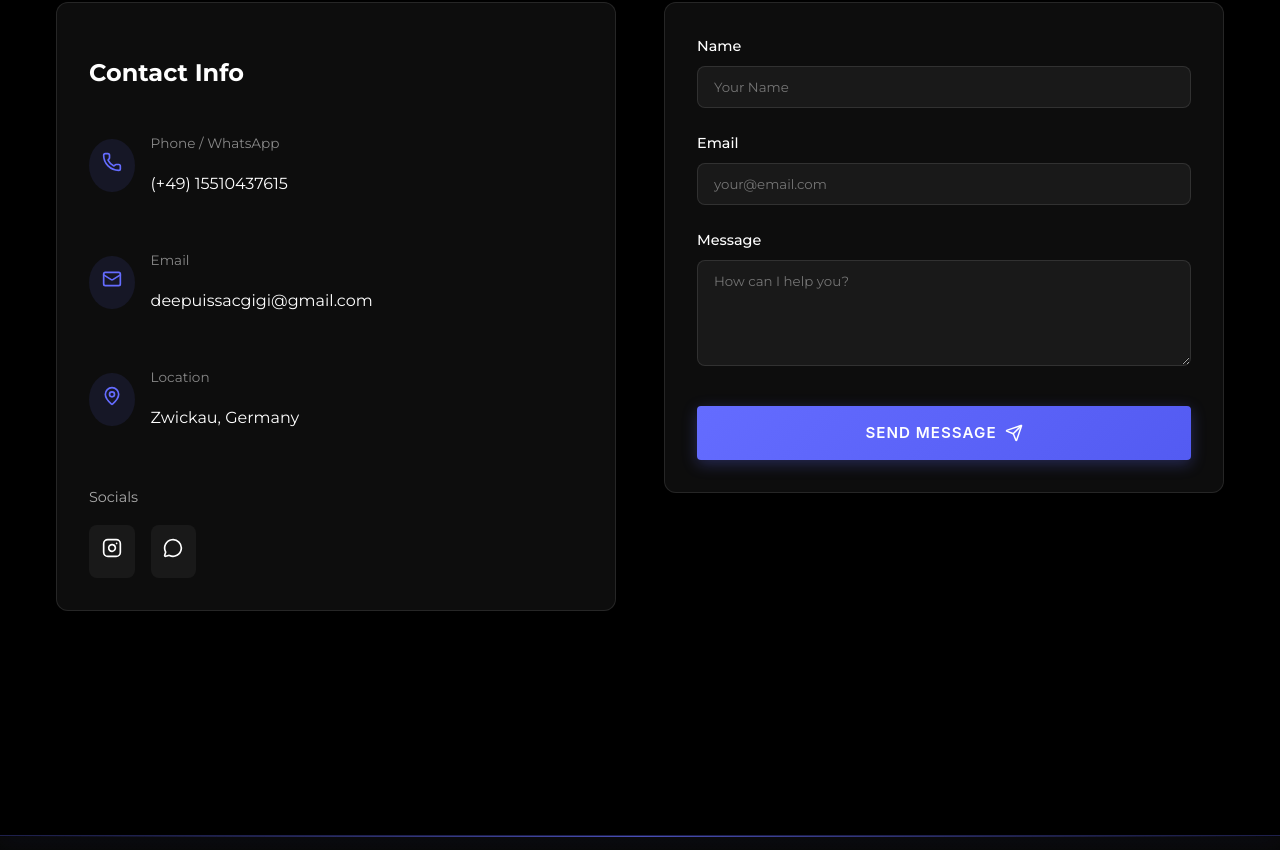
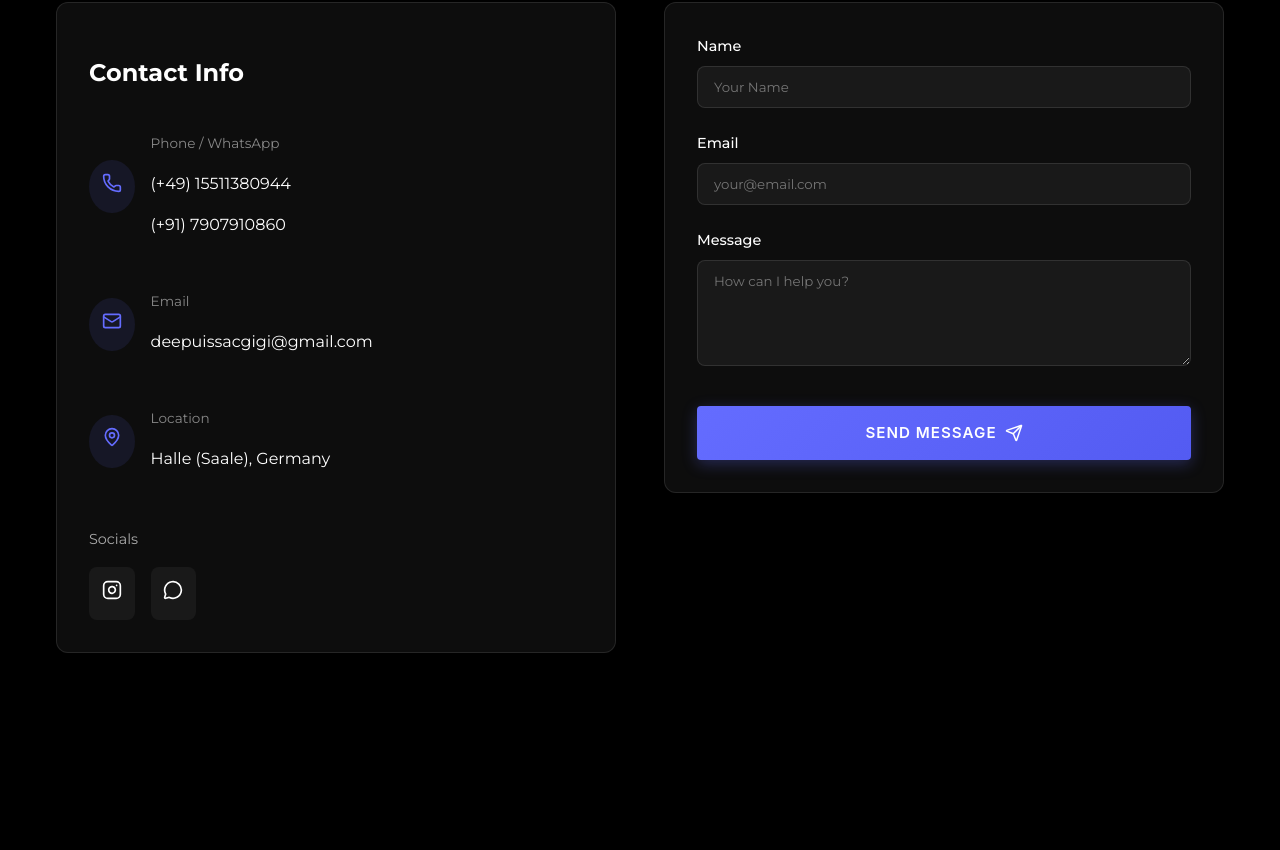
Before and after one commit to deepuissacgigi/deepuissacgigi-web, a React (Vite) app: page / in a window 1280 px wide. Shown: the part 5319-6169 px from the top of the page. Built offline with nearby package versions, Linux system fonts and the light colour scheme; no server answers.

Commit message:
small content changes

```diff
--- a/src/components/SeoHead.jsx
+++ b/src/components/SeoHead.jsx
@@ -28,8 +28,8 @@ const SeoHead = ({
         "url": "https://yourdomain.com",
         "sameAs": [
             "https://www.instagram.com/i.s.s.a.c._/",
-            "https://www.linkedin.com/in/deepu-issac/",
-            "https://github.com/deepuissac"
+            "https://www.linkedin.com/in/deepuissacgigi/",
+            "https://github.com/deepuissacgigi"
         ],
         "jobTitle": "Full Stack Developer",
         "worksFor": {
--- a/src/components/layout/Footer.jsx
+++ b/src/components/layout/Footer.jsx
@@ -40,15 +40,15 @@ const Footer = () => {
                 <div className="footer-col social-col">
                     <h4>Connect</h4>
                     <div className="social-links">
-                        <a href="https://linkedin.com" target="_blank" rel="noopener noreferrer" className="social-link">
+                        <a href="https://www.linkedin.com/in/deepuissacgigi/" target="_blank" rel="noopener noreferrer" className="social-link">
                             <span className="link-text">LinkedIn</span>
                             <span className="link-decoration"></span>
                         </a>
-                        <a href="https://github.com" target="_blank" rel="noopener noreferrer" className="social-link">
+                        <a href="https://github.com/deepuissacgigi" target="_blank" rel="noopener noreferrer" className="social-link">
                             <span className="link-text">GitHub</span>
                             <span className="link-decoration"></span>
                         </a>
-                        <a href="mailto:contact@deepu.dev" className="social-link">
+                        <a href="mailto:deepuissacgigi@gmail.com" className="social-link">
                             <span className="link-text">Email</span>
                             <span className="link-decoration"></span>
                         </a>
--- a/src/pages/Contact.jsx
+++ b/src/pages/Contact.jsx
@@ -424,7 +424,8 @@ const Contact = () => {
                                 </div>
                                 <div>
                                     <p style={{ fontSize: '0.85rem', color: '#888' }}>Phone / WhatsApp</p>
-                                    <p style={{ fontSize: '1rem', color: '#fff' }}>(+49) 15510437615</p>
+                                    <p style={{ fontSize: '1rem', color: '#fff' }}>(+49) 15511380944</p>
+                                    <p style={{ fontSize: '1rem', color: '#fff' }}>(+91) 7907910860</p>
                                 </div>
                             </div>
 
@@ -444,7 +445,7 @@ const Contact = () => {
                                 </div>
                                 <div>
                                     <p style={{ fontSize: '0.85rem', color: '#888' }}>Location</p>
-                                    <p style={{ fontSize: '1rem', color: '#fff' }}>Zwickau, Germany</p>
+                                    <p style={{ fontSize: '1rem', color: '#fff' }}>Halle (Saale), Germany</p>
                                 </div>
                             </div>
                         </div>
```
